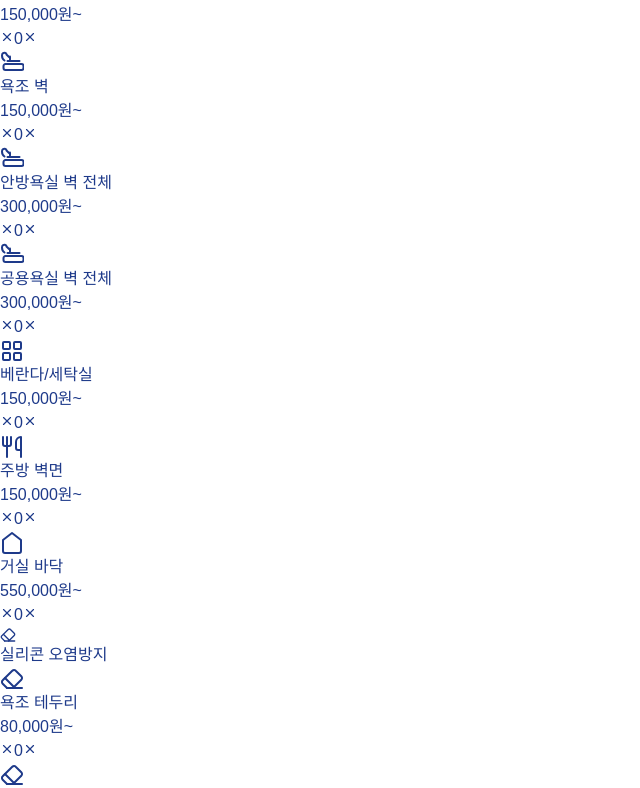
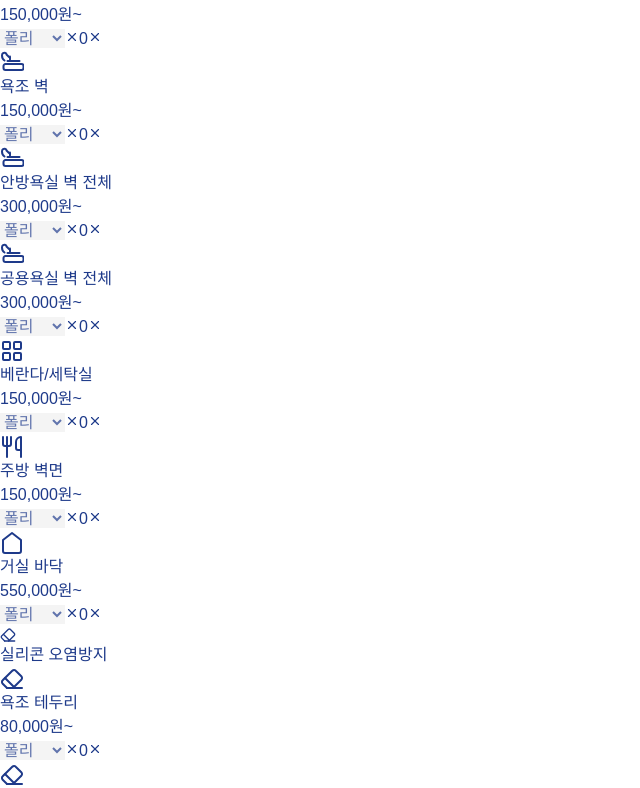
Before and after one commit to jsh5199-ai/julnun-web, a React (Vite) app: page / in a window 1280 px wide. Shown: the part 1068-1856 px from the top of the page, without its empty margins (0-640 px from the left). Built offline with nearby package versions, Linux system fonts and the light colour scheme; a web font is replaced by a local one.

Commit message:
수정완료

```diff
--- a/src/App.jsx
+++ b/src/App.jsx
@@ -238,8 +238,8 @@ const getBasePrice = (id, material) => {
 };
 
 const SERVICE_AREAS = [
-  { id: 'entrance', label: '현관', basePrice: 100000, icon: 'door', unit: '개소' }, // 100000
-  { id: 'bathroom_floor', label: '욕실 바닥', basePrice: 150000, icon: 'bath', unit: '개소' }, // 150000
+  { id: 'entrance', label: '현관', basePrice: 100000, icon: 'door', unit: '개소' },
+  { id: 'bathroom_floor', label: '욕실 바닥', basePrice: 150000, icon: 'bath', unit: '개소' },
   { id: 'shower_booth', label: '샤워부스 벽', basePrice: 150000, icon: 'bath', unit: '구역' },
   { id: 'bathtub_wall', label: '욕조 벽', basePrice: 150000, icon: 'bath', unit: '구역' },
   { id: 'master_bath_wall', label: '안방욕실 벽 전체', basePrice: 300000, icon: 'bath', unit: '구역' },
@@ -294,9 +294,14 @@ const Accordion = ({ question, answer }) => {
 // =================================================================
 export default function GroutEstimatorApp() {
   const [housingType, setHousingType] = useState('new');
-  const [material, setMaterial] = useState('poly');
+  const [material, setMaterial] = useState('poly'); // Global material (Fallback/Default)
   const [polyOption, setPolyOption] = useState('pearl');
   const [epoxyOption, setEpoxyOption] = useState('kerapoxy');
+
+  // [NEW STATE] areaMaterials: 영역별 소재를 저장하는 새로운 상태
+  const [areaMaterials, setAreaMaterials] = useState(
+    [...SERVICE_AREAS, ...SILICON_AREAS].reduce((acc, area) => ({ ...acc, [area.id]: 'poly' }), {})
+  );
 
   const [quantities, setQuantities] = useState(
     [...SERVICE_AREAS, ...SILICON_AREAS].reduce((acc, area) => ({ ...acc, [area.id]: 0 }), {})
@@ -312,6 +317,17 @@ export default function GroutEstimatorApp() {
   // [NEW REF] 견적서 캡처용 Ref
   const quoteRef = useRef(null);
 
+  // [NEW HELPER] 특정 영역의 실제 소재 ID와 가격 계수를 반환
+  const getAreaMaterialDetails = (areaId) => {
+      const matId = areaMaterials[areaId] || material; // 영역별 선택 or 글로벌 폴백
+      const matDetails = MATERIALS.find(m => m.id === matId);
+      return {
+          materialId: matId,
+          priceMod: matDetails ? matDetails.priceMod : 1.0,
+      };
+  };
+
+
   // --- 비즈니스 로직 ---
   const handleQuantityChange = (id, delta) => {
     setQuantities(prev => {
@@ -324,6 +340,11 @@ export default function GroutEstimatorApp() {
       return nextState;
     });
     setPackageToastDismissed(false);
+  };
+
+  // [NEW HANDLER] 영역별 소재 변경 핸들러
+  const handleMaterialChange = (areaId, newMaterialId) => {
+    setAreaMaterials(prev => ({ ...prev, [areaId]: newMaterialId }));
   };
 
   const toggleReview = (id) => {
@@ -354,11 +375,12 @@ export default function GroutEstimatorApp() {
     allAreasCombined.forEach(area => {
         const count = quantities[area.id] || 0;
         if (count > 0) {
-            let price = getBasePrice(area.id, material) * count * selectedHousing.multiplier;
+            const matDetails = getAreaMaterialDetails(area.id); // 영역별 소재 정보 가져오기
+            let price = getBasePrice(area.id, matDetails.materialId) * count * selectedHousing.multiplier;
 
             // 폴리아스파틱 (poly) 선택 시에만 priceMod (1.0)을 곱하고, 에폭시는 getBasePrice에서 이미 가격이 설정됨
-            if (material === 'poly' && !EPOXY_OVERRIDE_PRICES[area.id]) {
-                price *= selectedMaterial.priceMod;
+            if (matDetails.materialId === 'poly' && !EPOXY_OVERRIDE_PRICES[area.id]) {
+                price *= matDetails.priceMod;
             }
 
             originalTotal += price;
@@ -378,9 +400,8 @@ export default function GroutEstimatorApp() {
     if (selectedMaterial.id === 'poly' && qBathFloor >= 2 && qEntrance >= 1 && qBathWallTotal === 0 && qShower === 0 && qBathtub === 0) {
         total += 300000; q['bathroom_floor'] -= 2; q['entrance'] -= 1; isPackageActive = true; labelText = '30만원 패키지';
     } else if (selectedMaterial.id === 'kerapoxy') {
-        // 에폭시 60만원 패키지 (욕실 바닥 2곳, 현관 바닥 1곳)
+        // 에폭시 패키지 로직 (가장 복합한 로직)
         if (qBathFloor >= 2 && qEntrance >= 1) {
-            // New complex logic (from most comprehensive to least)
             if (qBathWallTotal >= 2) {
                 total += 1400000; q['bathroom_floor'] -= 2; q['entrance'] -= 1; q['master_bath_wall'] = Math.max(0, q['master_bath_wall'] - 1); q['common_bath_wall'] = Math.max(0, q['common_bath_wall'] - 1); isPackageActive = true; isFreeEntrance = true; labelText = '욕실벽전체 2곳 패키지';
             } else if (qBathWallTotal >= 1) {
@@ -422,31 +443,34 @@ export default function GroutEstimatorApp() {
         const count = q[area.id] || 0;
         if (count > 0) {
 
+            const matDetails = getAreaMaterialDetails(area.id); // 영역별 소재 정보
+
             // FREE_SILICON_AREAS는 가격 합산에서 제외
             if (isPackageActive && FREE_SILICON_AREAS.includes(area.id)) {
                 return;
             }
 
-            let price = getBasePrice(area.id, material) * count * selectedHousing.multiplier;
+            let price = getBasePrice(area.id, matDetails.materialId) * count * selectedHousing.multiplier;
 
             if (area.id === 'entrance' && isFreeEntrance) return;
 
             // 폴리아스파틱 (poly) 선택 시에만 priceMod 적용 (에폭시는 getBasePrice에서 이미 가격 설정됨)
-            if (material === 'poly' && !EPOXY_OVERRIDE_PRICES[area.id]) {
-                price *= selectedMaterial.priceMod;
+            if (matDetails.materialId === 'poly' && !EPOXY_OVERRIDE_PRICES[area.id]) {
+                price *= matDetails.priceMod;
             }
 
-            // [추가 할인 로직 유지]
+            // [추가 할인 로직 유지: 5만원 할인 적용]
             if (isPackageActive) {
                 let discountPerUnit = 0;
 
                 if (area.id === 'living_room') {
-                    discountPerUnit = (selectedMaterial.id === 'poly' ? 50000 : 150000);
+                    discountPerUnit = (matDetails.materialId === 'poly' ? 50000 : 150000); // 50k or 150k 할인
                 } else if (area.id === 'silicon_bathtub') {
-                    discountPerUnit = 30000;
+                    discountPerUnit = 30000; // 8만 -> 5만
                 } else if (area.id === 'silicon_living_baseboard') {
-                    discountPerUnit = 50000;
+                    discountPerUnit = 50000; // 40만 -> 35만
                 } else if (area.id !== 'entrance' && area.id !== 'bathroom_floor') {
+                    // 패키지에 명시적으로 포함되지 않은 나머지 항목들 (베란다, 주방 상판 실리콘 등)에 5만원 할인
                     discountPerUnit = 50000;
                 }
 
@@ -490,7 +514,7 @@ export default function GroutEstimatorApp() {
         totalReviewDiscount: discountAmount,
         FREE_SILICON_AREAS: FREE_SILICON_AREAS,
     };
-  }, [housingType, material, quantities, selectedReviews]);
+  }, [housingType, material, quantities, selectedReviews, areaMaterials]); // areaMaterials 의존성 추가
 
   // --- 이미지 저장 함수 (클립보드 대체) ---
   const saveAsImage = async () => {
@@ -534,7 +558,7 @@ export default function GroutEstimatorApp() {
 
   // --- 렌더링 ---
   return (
-    <div className="min-h-screen pb-64 selection:bg-[#1e3a8a] selection:text-white bg-white"> {/* pb-64로 패딩 증가 */}
+    <div className="min-h-screen pb-64 selection:bg-[#1e3a8a] selection:text-white bg-white">
       <GlobalStyles />
 
       {/* 헤더 */}
@@ -690,14 +714,27 @@ export default function GroutEstimatorApp() {
                             <div className={`w-12 h-12 rounded-lg flex items-center justify-center ${quantities[area.id] > 0 ? 'bg-blue-100 text-[#1e3a8a]' : 'bg-slate-100 text-slate-400'}`}>
                                 <Icon name={area.icon} size={24} />
                             </div>
-                            <div>
+                            <div className='flex-1'>
                                 <div className="font-bold text-slate-900 text-lg">{area.label}</div>
                                 <div className="text-sm text-slate-500 font-medium">
                                     {getBasePrice(area.id, material).toLocaleString()}원~
                                 </div>
                             </div>
                         </div>
+
+                        {/* [NEW UI] 영역별 소재 및 수량 선택 */}
                         <div className="flex items-center gap-1 bg-white rounded-md border border-slate-200 p-1">
+                             {/* 소재 선택 드롭다운 (Poly vs Epoxy) */}
+                             <select
+                                className='p-1 border border-slate-300 rounded-md text-xs bg-white text-slate-800 mr-2'
+                                value={areaMaterials[area.id] || material}
+                                onChange={(e) => handleMaterialChange(area.id, e.target.value)}
+                                disabled={quantities[area.id] === 0}
+                             >
+                                <option value="poly">폴리</option>
+                                <option value="kerapoxy">에폭시</option>
+                             </select>
+
                              <button onClick={() => handleQuantityChange(area.id, -1)}
                                 className={`w-9 h-9 rounded-md flex items-center justify-center transition-all ${quantities[area.id] > 0 ? 'text-[#1e3a8a] hover:bg-blue-50' : 'text-slate-300'}`}><Icon name="x" size={14} className="rotate-45" /></button>
                              <span className={`w-8 text-center text-lg font-bold ${quantities[area.id] > 0 ? 'text-[#1e3a8a]' : 'text-slate-300'}`}>{quantities[area.id]}</span>
@@ -718,12 +755,24 @@ export default function GroutEstimatorApp() {
                             <div className={`w-12 h-12 rounded-lg flex items-center justify-center ${quantities[area.id] > 0 ? 'bg-orange-100 text-orange-700' : 'bg-slate-100 text-slate-400'}`}>
                                 <Icon name={area.icon} size={24} />
                             </div>
-                            <div>
+                            <div className='flex-1'>
                                 <div className="font-bold text-slate-900 text-lg">{area.label}</div>
                                 <div className="text-sm text-slate-500 font-medium">{area.basePrice.toLocaleString()}원~</div>
                             </div>
                         </div>
+                         {/* [NEW UI] 영역별 소재 및 수량 선택 */}
                         <div className="flex items-center gap-1 bg-white rounded-md border border-slate-200 p-1">
+                             {/* 소재 선택 드롭다운 (Poly vs Epoxy) */}
+                             <select
+                                className='p-1 border border-slate-300 rounded-md text-xs bg-white text-slate-800 mr-2'
+                                value={areaMaterials[area.id] || material}
+                                onChange={(e) => handleMaterialChange(area.id, e.target.value)}
+                                disabled={quantities[area.id] === 0}
+                             >
+                                <option value="poly">폴리</option>
+                                <option value="kerapoxy">에폭시</option>
+                             </select>
+
                              <button onClick={() => handleQuantityChange(area.id, -1)} className={`w-9 h-9 rounded-md flex items-center justify-center transition-all ${quantities[area.id] > 0 ? 'text-orange-700 hover:bg-orange-50' : 'text-slate-300'}`}><Icon name="x" size={14} className="rotate-45" /></button>
                              <span className={`w-8 text-center text-lg font-bold ${quantities[area.id] > 0 ? 'text-orange-900' : 'text-slate-300'}`}>{quantities[area.id]}</span>
                              <button onClick={() => handleQuantityChange(area.id, 1)} className="w-9 h-9 rounded-md text-slate-700 hover:bg-slate-100 transition-all flex items-center justify-center"><Icon name="x" size={14} /></button>
@@ -868,7 +917,7 @@ export default function GroutEstimatorApp() {
 
                     <div className="flex justify-between items-center mb-4">
                         <h3 className="font-bold text-2xl text-[#0f172a] flex items-center gap-2">
-                            <Icon name="shield" size={24} className="text-[#1e3a8a]"/> 줄눈의미학
+                            <Icon name="shield" size={24} className="text-[#1e3a8a]"/> 정식 견적서 &gt; 줄눈의미학
                         </h3>
                         <span className="text-xs text-slate-500 font-medium">발행일: {new Date().toLocaleDateString()}</span>
                     </div>
@@ -973,7 +1022,7 @@ export default function GroutEstimatorApp() {
                             <h4 className="font-bold flex items-center gap-2 mb-1 text-red-600"><Icon name="info" size={16}/> 시공 시 유의사항</h4>
                             <ul className="list-disc list-inside text-xs space-y-1 pl-1">
                                 <li>타일 크기 기준: 바닥 30x30cm, 벽면 30x60cm 크기 기준입니다.</li>
-                                <li>조각 타일 시공불가, 크기가 기준보다 작을 경우 추가비용이 발생</li>
+                                <li>조각 타일 시공은 불가하며, 크기가 작을 경우 추가 비용이 발생합니다.</li>
                                 <li>재시공(셀프포함)의 경우 1.5~2배의 추가비용이 발생합니다.</li>
                             </ul>
                         </div>
```
